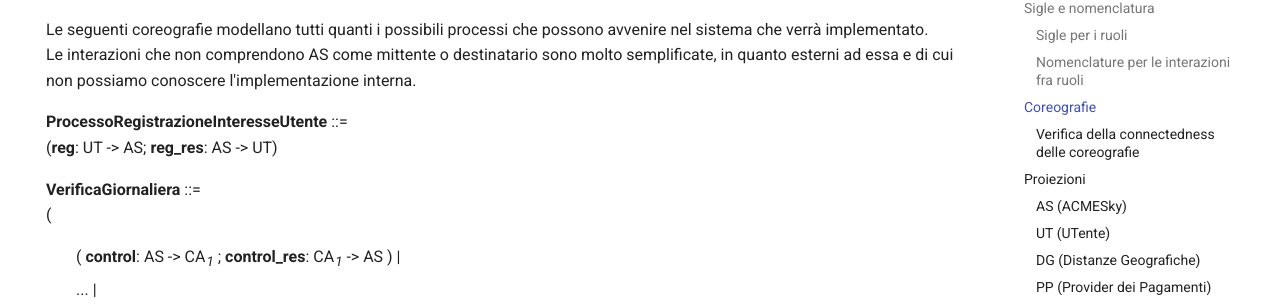
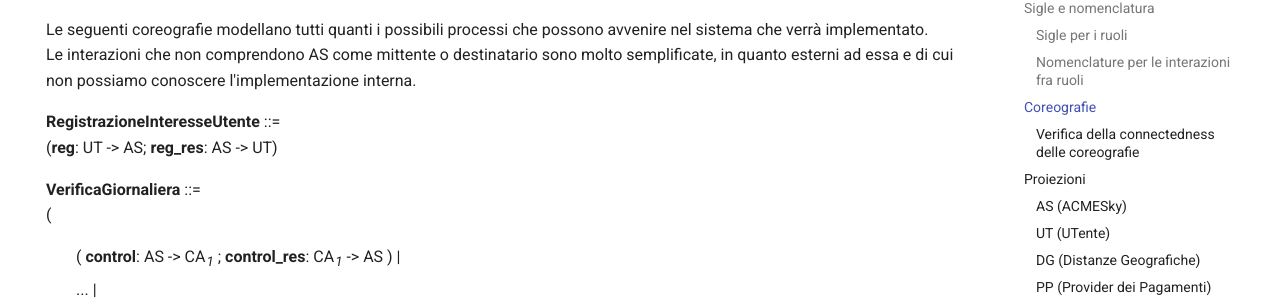
Before and after one commit to sosengers/project-documentation, an MkDocs documentation site: the page built from docs/coreografie.md, in a window 1280 px wide and 900 px high, scrolled down 1356 px. Shown: the part 148-453 px from the top of the window. Built offline with MkDocs 1.6.1 and Material for MkDocs 9.7.7, drawn with Linux system fonts in a browser that asks for light colours; comment, search, counter and statistics services are not loaded; some of the changed text lies outside the part shown.

Commit message:
ProcessoRegistrazioneInteresseUtente --> RegistrazioneInteresseUtente

```diff
--- a/docs/coreografie.md
+++ b/docs/coreografie.md
@@ -56,7 +56,7 @@ Le interazioni che non comprendono AS come mittente o destinatario sono molto se
 <div class="choreographies">
 
 <p>
-<strong>ProcessoRegistrazioneInteresseUtente</strong> ::=<br />
+<strong>RegistrazioneInteresseUtente</strong> ::=<br />
 (<strong>reg</strong>: UT -> AS; <strong>reg_res</strong>: AS -> UT)
 </p>
 
@@ -131,7 +131,7 @@ Le interazioni che non comprendono AS come mittente o destinatario sono molto se
 </div>
 
 ### Verifica della connectedness delle coreografie
-- **ProcessoRegistrazioneInteresseUtente** è connessa in quanto il ricevente in **reg** è uguale al mittente in **reg_res**.
+- **RegistrazioneInteresseUtente** è connessa in quanto il ricevente in **reg** è uguale al mittente in **reg_res**.
 - **VerificaGiornaliera**: la singola comunicazione fra AS e un qualsiasi CA<sub>*i*</sub> è connessa come per la precedente coreografia, in quanto il ricevente in **control** è uguale al mittente in **control_res**. Le interazioni parallele non hanno condizioni per poter verificare la connectedness e quindi non vengono verificate. Per quanto riguarda la composizione sequenziale fra la prima parte della coreografia, in cui avvengono le interazioni ( **control** ; **control_res** ) fra AS e i vari CA<sub>*i*</sub>, e la seconda parte, in cui avviene l'interazione dei **notify** fra AS e PG, è nuovamente assicurata la connectedness. Questo poiché ogni interazione all'interno della composizione parallela termina con ricevente AS e il mittente di ogni **notify** è AS. Dopo **notify** nella sequenza c'è **message** che invia il messaggio ad UT<sub>*i*</sub>. Essendo AS il ricevente di **notify** e il mittente di **message**, la sequenza è connessa. Nel caso in cui non avvenga **notify** fra AS e PG poiché non vi sono voli per l'utente da comunicare via ProntoGram, allora viene eseguito il ramo "1" (ovvero non viene fatto nulla). In questo caso, PG rimane in attesa di **notify** ma è corretto poiché è il suo compito. Come nell'interazione fra AS e le varie CA<sub>*i*</sub>, le interazioni parallele ( ( **notify** ; **message** ) + 1 ) non hanno condizioni per verificare la connectedness e quindi non viene verificata.
 - **NotificaVoliLastMinute** è connessa in modo non dissimile a quanto avviene in **VerificaGiornaliera**. AS è ricevente in **last_minute** e mittente in **notify**, dopodiché PG è ricevente in **notify** e mittente in **message**. Da notare che **notify** e **message**, avvengono solamente se ci sono voli di interesse per l'utente e quindi nuovamente, in caso non ce ne siano, ProntoGram resterebbe in attesa ma non sarebbe un problema poiché è il suo compito. Come nella precedente coreografia, per le interazioni parallele ( ( **notify** ; **message** ) + 1 ) non può essere verificata la connectedness;
 - **AcquistoOfferta** è connessa perché:
@@ -156,7 +156,7 @@ Seguono le proiezioni delle coreografie, divise per ruolo.
 ### AS (ACMESky)
 <div class="projections">
 <p>
-proj(<strong>ProcessoRegistrazioneInteresseUtente</strong>, AS) =<br />
+proj(<strong>RegistrazioneInteresseUtente</strong>, AS) =<br />
 ( <strong>reg</strong>@UT ; <span style="text-decoration: overline"><strong>reg_res</strong></span>@UT )
 </p>
 
@@ -224,7 +224,7 @@ proj(<strong>AcquistoOfferta</strong>, AS) =<br />
 ### UT (UTente)
 <div class="projections">
 <p>
-proj(<strong>ProcessoRegistrazioneInteresseUtente</strong>, UT) =<br />
+proj(<strong>RegistrazioneInteresseUtente</strong>, UT) =<br />
 ( <span style="text-decoration: overline"><strong>reg</strong></span>@AS ; <strong>reg_res</strong>@AS )
 </p>
 
@@ -295,7 +295,7 @@ proj(<strong>AcquistoOfferta</strong>, UT) =<br />
 ### DG (Distanze Geografiche)
 <div class="projections">
 <p>
-proj(<strong>ProcessoRegistrazioneInteresseUtente</strong>, DG) =<br />
+proj(<strong>RegistrazioneInteresseUtente</strong>, DG) =<br />
 ( 1 ; 1 )<br />
 = 1
 </p>
@@ -368,7 +368,7 @@ proj(<strong>AcquistoOfferta</strong>, DG) =<br />
 <div class="projections">
 
 <p>
-proj(<strong>ProcessoRegistrazioneInteresseUtente</strong>, PP) =<br />
+proj(<strong>RegistrazioneInteresseUtente</strong>, PP) =<br />
 ( 1 ; 1 )<br />
 = 1
 </p>
@@ -441,7 +441,7 @@ proj(<strong>AcquistoOfferta</strong>, PP) =<br />
 ### PG (ProntoGram)
 <div class="projections">
 <p>
-proj(<strong>ProcessoRegistrazioneInteresseUtente</strong>, PG) =<br />
+proj(<strong>RegistrazioneInteresseUtente</strong>, PG) =<br />
 ( 1 ; 1 )<br />
 = 1
 </p>
@@ -514,7 +514,7 @@ proj(<strong>AcquistoOfferta</strong>, PG) =<br />
 ### CT<sub><em>j</em></sub> (Compagnia Trasporti)
 <div class="projections">
 <p>
-proj(<strong>ProcessoRegistrazioneInteresseUtente</strong>, CT<sub><em>j</em></sub>) =<br />
+proj(<strong>RegistrazioneInteresseUtente</strong>, CT<sub><em>j</em></sub>) =<br />
 ( 1 ; 1 )<br />
 = 1
 </p>
@@ -588,7 +588,7 @@ proj(<strong>AcquistoOfferta</strong>, CT<sub><em>j</em></sub>) =<br />
 
 <div class="projections">
 <p>
-proj(<strong>ProcessoRegistrazioneInteresseUtente</strong>, CA<sub><em>i</em></sub>) =<br />
+proj(<strong>RegistrazioneInteresseUtente</strong>, CA<sub><em>i</em></sub>) =<br />
 ( 1 ; 1 )<br />
 = 1
 </p>
```
